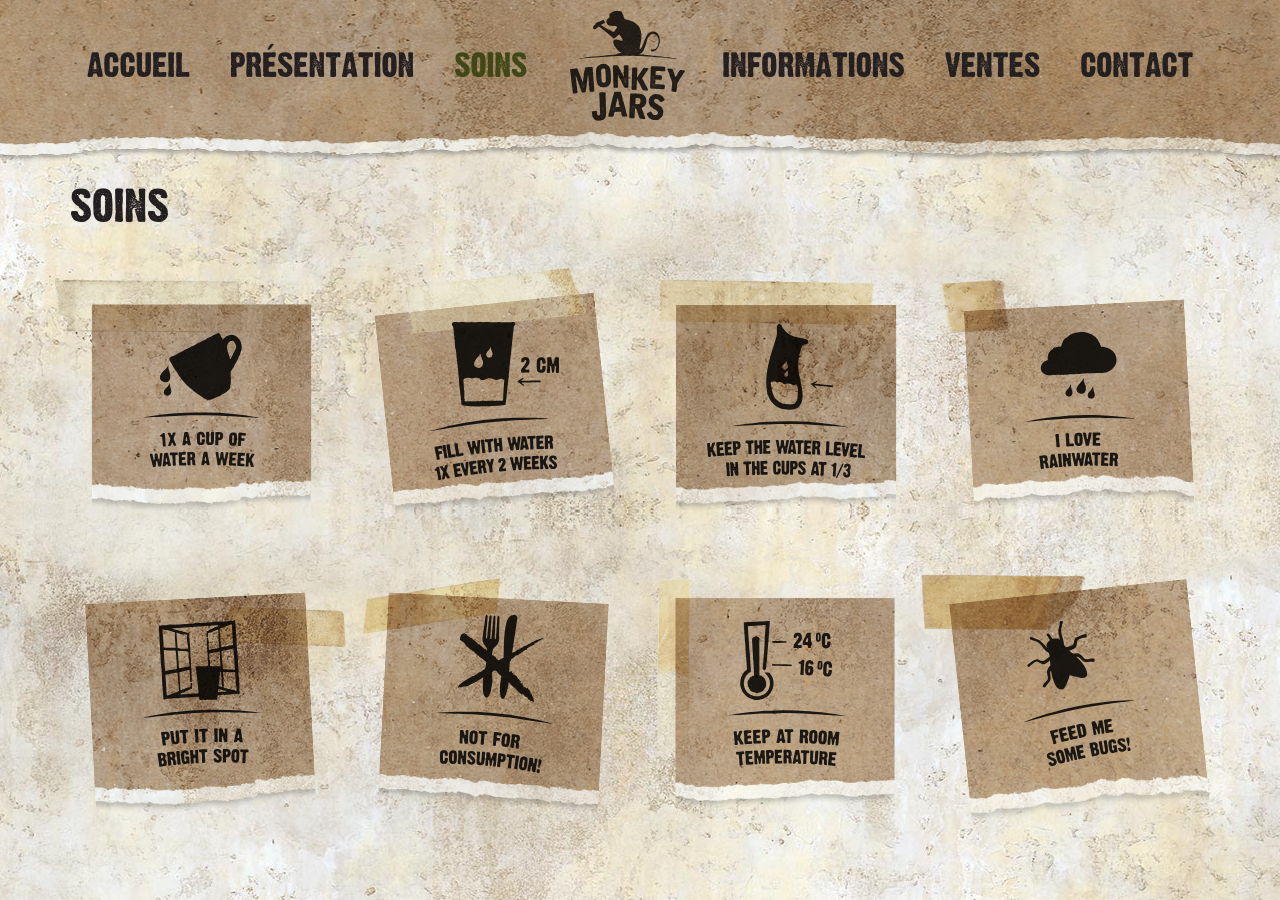
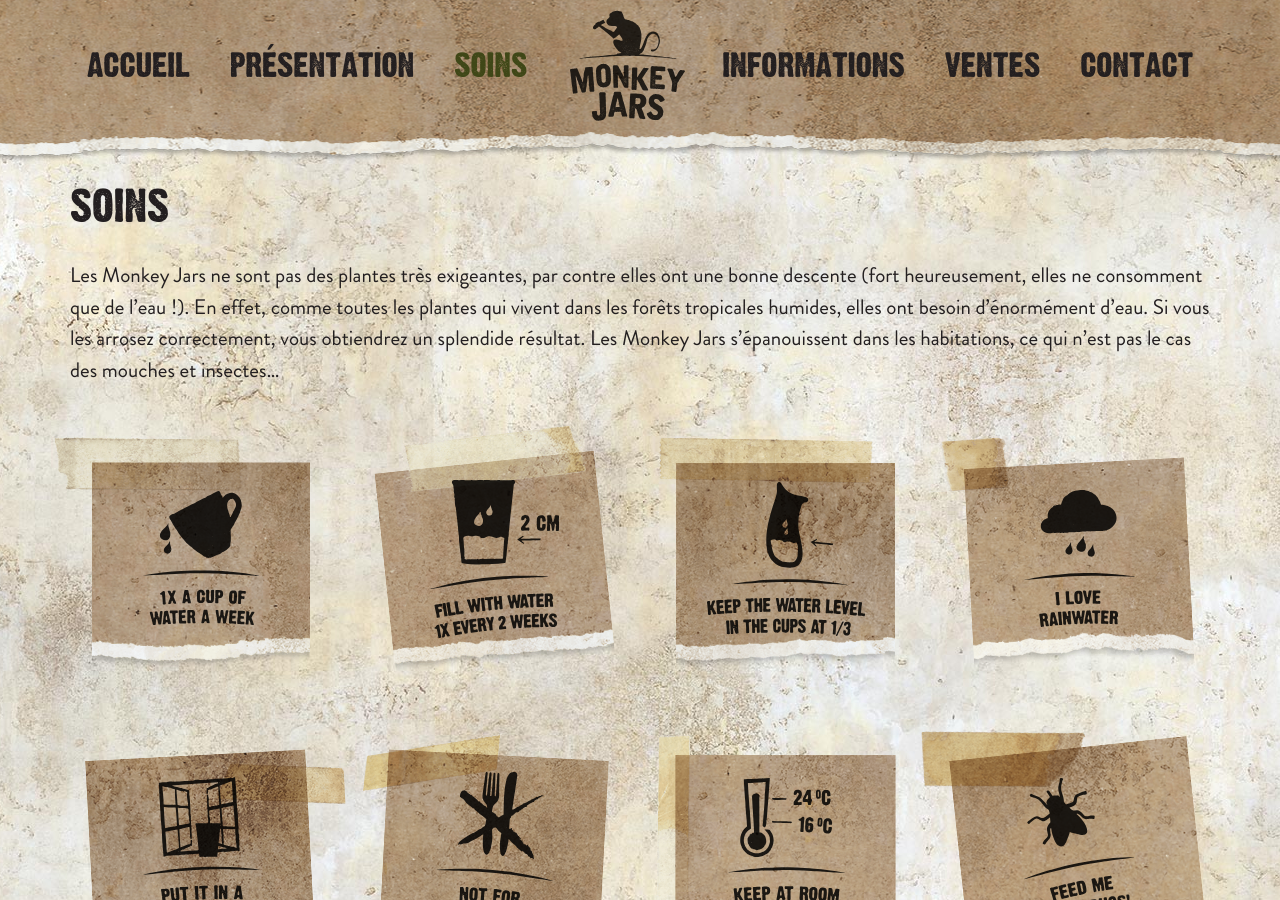
Before and after one commit to jhvanderschee/monkeyjars_fr, a Jekyll site: the page built from index.md, in a window 1280 px wide and 900 px high, scrolled down 1367 px. Built offline with Jekyll 4.4.1, drawn with Linux system fonts in a browser that asks for light colours.

Commit message:
Updated '/_layouts/home.html' via CloudCannon

```diff
--- a/_layouts/home.html
+++ b/_layouts/home.html
@@ -67,7 +67,7 @@
         <div class="row">
             <div class="col-xs-12 text-left">
                       <h2 class="post-title editable" style="margin: 0;">Soins</h2>
-                      <div><br />{% for p in site.pages %}{% if p.title == 'Verzorging' %}{{ p.content }}{% endif %}{% endfor %}</div>
+                      <div><br />{% for p in site.pages %}{% if p.title == 'Soins' %}{{ p.content }}{% endif %}{% endfor %}</div>
             </div>
         </div>
       </div>
```
